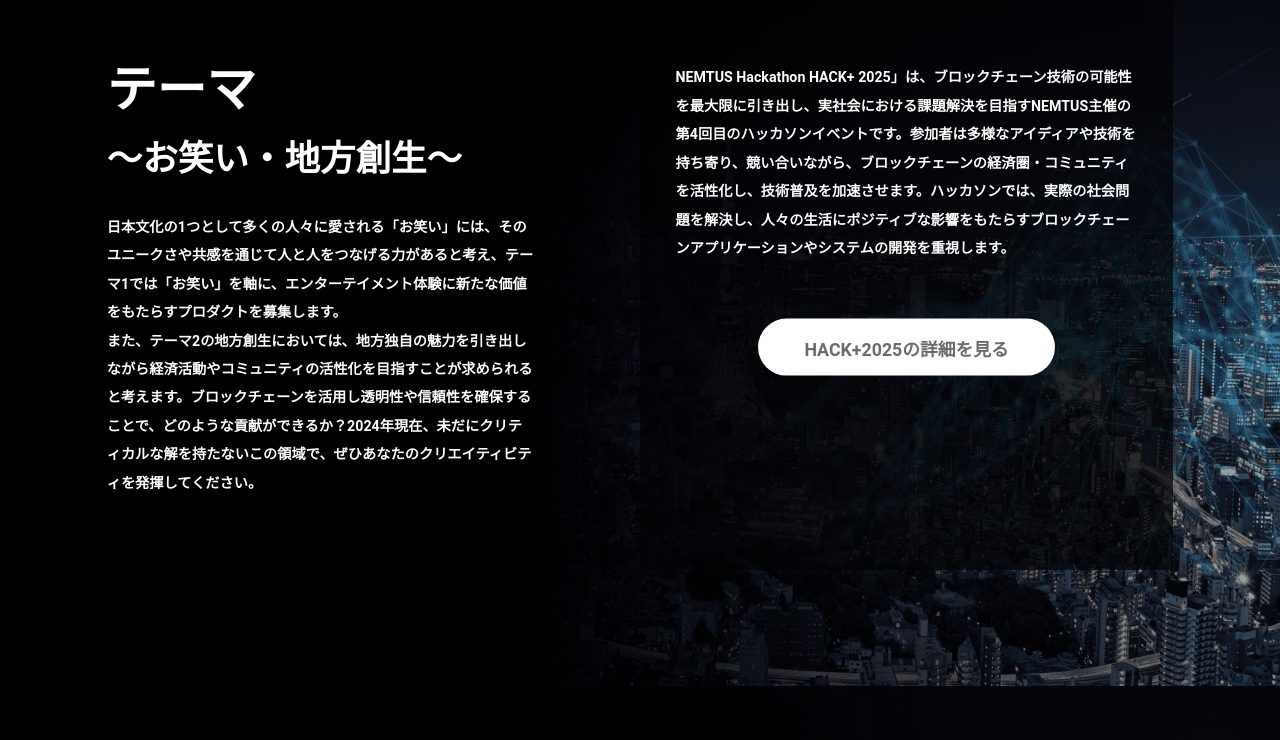
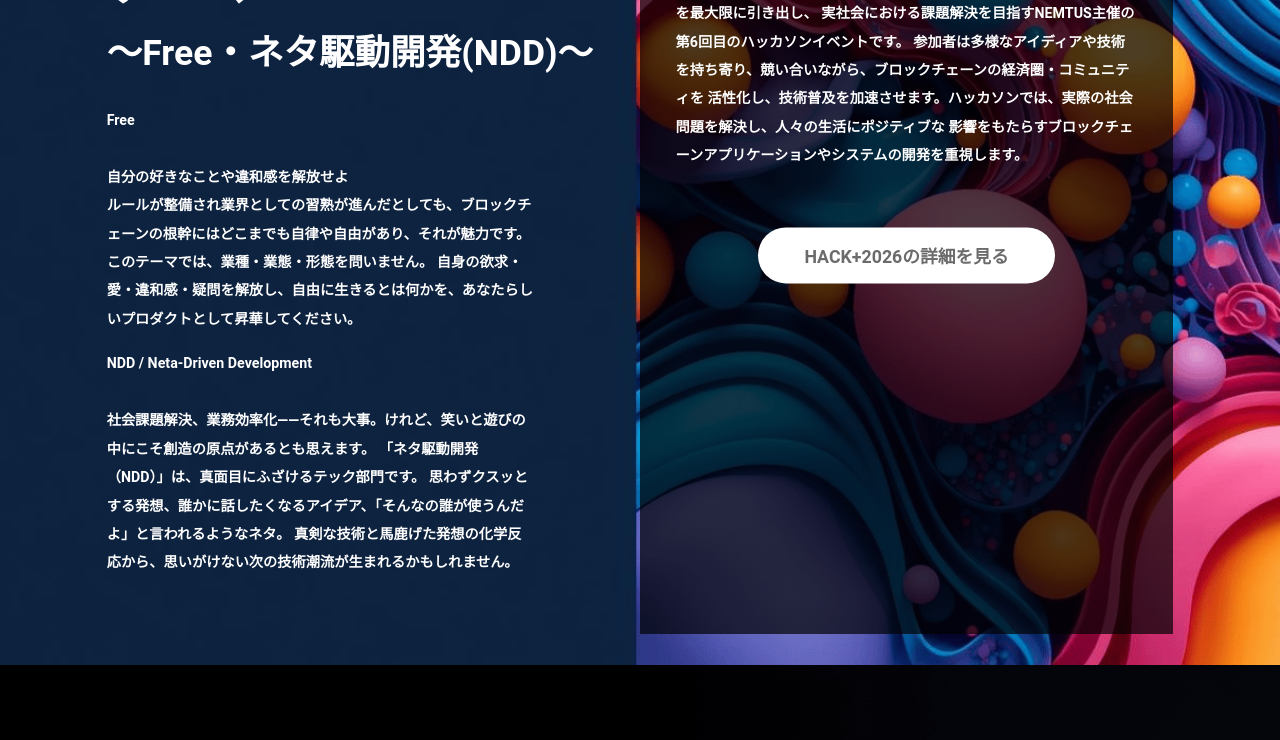
Before and after one commit to nemtus/hackathon-lp, a website: page public/index.html in a window 1280 px wide. Shown: the part 1677-2417 px from the top of the page. Drawn offline with nearby package versions, Linux system fonts and the light colour scheme.

Commit message:
add HACK+2026 section

```diff
--- a/public/assets/css/style.css
+++ b/public/assets/css/style.css
@@ -278,6 +278,14 @@
 	line-height: min(1.6666666667vw, 24px);
 	margin-top: min(0.5555555556vw, 8px);
 	text-align: center;
+}
+
+.hack-2026 {
+	background: url(../img/bg-2026.png) no-repeat center center/cover;
+	background-attachment: fixed;
+	height: 100vh;
+	min-height: 934px;
+	position: relative;
 }
 
 .hack-2025 {
@@ -620,6 +628,11 @@
 	margin-top: 0vw;
 }
 
+.hack-2026 {
+	height: auto;
+	min-height: auto;
+}
+
 .hack-2025 {
 	height: auto;
 	min-height: auto;
--- a/public/index.html
+++ b/public/index.html
@@ -23,6 +23,7 @@
 		<div class="header-content-area">
 			<div class="header-content-area-inner">
 				<ul class="header-list">
+					<li><a href="https://hackathon-2026.nemtus.com/">HACK+2026</a></li>
 					<li><a href="https://hackathon-2025.nemtus.com/">HACK+2025</a></li>
 					<li><a href="https://hackathon-2024.nemtus.com/">HACK+2024</a></li>
 					<li><a href="https://hackathon-2023.nemtus.com/">HACK+2023</a></li>
@@ -50,6 +51,7 @@
 
 		<div class="drawer-content">
 			<ul class="drawer-content-items">
+				<li class="drawer-content-item"><a href="https://hackathon-2026.nemtus.com/">HACK+2026</a></li>
 				<li class="drawer-content-item"><a href="https://hackathon-2025.nemtus.com/">HACK+2025</a></li>
 				<li class="drawer-content-item"><a href="https://hackathon-2024.nemtus.com/">HACK+2024</a></li>
 				<li class="drawer-content-item"><a href="https://hackathon-2023.nemtus.com/">HACK+2023</a></li>
@@ -66,6 +68,15 @@
 			<div class="usual__inner">
 				<h2 class="usual__title">ハッカソン履歴一覧</h2>
 				<div class="usual__items fuwa">
+					<a href="https://hackathon-2026.nemtus.com/" class="usual__item">
+						<div class="usual__item-img"><img src="./assets/img/hack-2026.png" alt="HACK+2026"></div>
+						<p class="usual__item-title">HACK+2026</p>
+						<p class="usual__item-text">
+							２テーマ<br>
+							Free<br>
+							ネタ駆動開発(NDD)
+						</p>
+					</a>
 					<a href="https://hackathon-2025.nemtus.com/" class="usual__item">
 						<div class="usual__item-img"><img src="./assets/img/hack-2025-new.png" alt="HACK+2025"></div>
 						<p class="usual__item-title">HACK+2025</p>
@@ -102,6 +113,63 @@
 			</div>
 		</section>
 
+		<section class="hack-2026">
+			<div class="hack__inner">
+				<div class="hack__left fuwa">
+					<div class="hack__logo">
+						<img src="./assets/img/logo-2026.png" alt="HACK+ NEMTUS Hackathon 2026">
+					</div>
+
+					<p class="hack__title">
+						テーマ<br>
+						<span>〜Free・ネタ駆動開発(NDD)〜</span>
+					</p>
+
+					<p class="hack__text">
+						Free<br><br>
+						自分の好きなことや違和感を解放せよ<br>
+						ルールが整備され業界としての習熟が進んだとしても、ブロックチェーンの根幹にはどこまでも自律や自由があり、それが魅力です。
+						このテーマでは、業種・業態・形態を問いません。
+						自身の欲求・愛・違和感・疑問を解放し、自由に生きるとは何かを、あなたらしいプロダクトとして昇華してください。
+					</p>
+					<br>
+					<p class="hack__text">
+						NDD / Neta-Driven Development<br><br>
+						社会課題解決、業務効率化――それも大事。けれど、笑いと遊びの中にこそ創造の原点があるとも思えます。
+						「ネタ駆動開発（NDD）」は、真面目にふざけるテック部門です。
+						思わずクスッとする発想、誰かに話したくなるアイデア、「そんなの誰が使うんだよ」と言われるようなネタ。
+						真剣な技術と馬鹿げた発想の化学反応から、思いがけない次の技術潮流が生まれるかもしれません。
+					</p>
+
+					<div class="hack__button-container">
+						<!--	<a href="https://hackathon-2026.nemtus.com/" class="button">HACK+2026の詳細を見る</a> -->
+					</div>
+				</div>
+
+				<div class="hack__right fuwa">
+					<div class="hack__right-img">
+						<!--	<img src="./assets/img/img-2026.png" alt="HACK+2026のイメージ画像"> -->
+
+						<p class="hack__right-title"> </p>
+						<p class="hack__text-2">
+							NEMTUS Hackathon 2026 HACK+」は、ブロックチェーン技術の可能性を最大限に引き出し、
+							実社会における課題解決を目指すNEMTUS主催の第6回目のハッカソンイベントです。
+							参加者は多様なアイディアや技術を持ち寄り、競い合いながら、ブロックチェーンの経済圏・コミュニティを
+							活性化し、技術普及を加速させます。ハッカソンでは、実際の社会問題を解決し、人々の生活にポジティブな
+							影響をもたらすブロックチェーンアプリケーションやシステムの開発を重視します。
+						</p>
+
+						<p class="hack__right-title hack__right-title-2"></p>
+						<p class="hack__text-2">
+						</p>
+
+						<div class="hack__button-container">
+							<a href="https://hackathon-2026.nemtus.com/" class="button">HACK+2026の詳細を見る</a>
+						</div>
+					</div>
+				</div>
+		</section>
+
 		<section class="hack-2025">
 			<div class="hack__inner">
 				<div class="hack__left fuwa">
@@ -121,10 +189,11 @@
 				</div>
 				<div class="hack__right fuwa">
 					<p class="hack__text-2">
-						NEMTUS Hackathon HACK+ 2025」は、ブロックチェーン技術の可能性を最大限に引き出し、実社会における課題解決を目指すNEMTUS主催の第4回目のハッカソンイベントです。参加者は多様なアイディアや技術を持ち寄り、競い合いながら、ブロックチェーンの経済圏・コミュニティを活性化し、技術普及を加速させます。ハッカソンでは、実際の社会問題を解決し、人々の生活にポジティブな影響をもたらすブロックチェーンアプリケーションやシステムの開発を重視します。
+
 					</p>
 					<div class="hack__button-container">
-						<a href="https://hackathon-2025.nemtus.com/" class="button">HACK+2025の詳細を見る</a>
+						<a href="https://nemtus.com/nemtus-hackathon-hack-plus-2025-report/"
+							class="button">HACK+2025の受賞作品を見る</a>
 					</div>
 				</div>
 			</div>
@@ -141,7 +210,8 @@
 						<span>～実社会における課題解決～</span>
 					</p>
 					<p class="hack__text">
-						ブロックチェーン技術はその革新性やポテンシャルを謳うものの、具体的な社会的価値の実現までが見えにくい現状があり、NEMTUS主催の第3回目ハッカソン“Real Impact”では、単なる技術的な実験ではなく、実際の社会問題を解決し、人々の生活にポジティブな影響をもたらすブロックチェーンアプリケーションやシステムの開発を重視したハッカソンが開催されました。
+						ブロックチェーン技術はその革新性やポテンシャルを謳うものの、具体的な社会的価値の実現までが見えにくい現状があり、NEMTUS主催の第3回目ハッカソン“Real
+						Impact”では、単なる技術的な実験ではなく、実際の社会問題を解決し、人々の生活にポジティブな影響をもたらすブロックチェーンアプリケーションやシステムの開発を重視したハッカソンが開催されました。
 					</p>
 					<div class="hack__button-container">
 						<a href="https://hackathon-2024.nemtus.com/" class="button">HACK+2024の詳細を見る</a>
@@ -155,16 +225,19 @@
 						概要
 					</p>
 					<p class="hack__text-2">
-						NFCを活用したクリプトタッチ決済システム。決済情報を受け渡すための端末機器と、端末機器と通信するモバイルアプリで構成されている。Symbol, Ethereum, Astarチェーンでテスト済。
+						NFCを活用したクリプトタッチ決済システム。決済情報を受け渡すための端末機器と、端末機器と通信するモバイルアプリで構成されている。Symbol, Ethereum,
+						Astarチェーンでテスト済。
 					</p>
 					<p class="hack__right-title hack__right-title-2">
 						評価理由
 					</p>
 					<p class="hack__text-2">
-						決済というユースケースで、Symbolブロックチェーンだけでなくその他のチェーンまで対応し、さらに独自デバイスからアプリまでしっかり作りこまれており、本ハッカソンのテーマである「Real Impact」をとても強く感じることができた力作。様々な店舗に導入されたり、決済以外のユースケースでも活用されたりといった未来につながることが期待を集めた。
+						決済というユースケースで、Symbolブロックチェーンだけでなくその他のチェーンまで対応し、さらに独自デバイスからアプリまでしっかり作りこまれており、本ハッカソンのテーマである「Real
+						Impact」をとても強く感じることができた力作。様々な店舗に導入されたり、決済以外のユースケースでも活用されたりといった未来につながることが期待を集めた。
 					</p>
 					<div class="hack__button-container">
-						<a href="https://nemtus-hackathon.web.app/years/2024/awards" class="button">HACK+2024の授賞作品を見る</a>
+						<a href="https://nemtus-hackathon.web.app/years/2024/awards"
+							class="button">HACK+2024の授賞作品を見る</a>
 					</div>
 				</div>
 			</div>
@@ -204,7 +277,8 @@
 						全体的にレベルが高く、社会的に非常に意義ある取り組みであり、献血の奨励と献血への感謝を伝えるこのシステムが実生活に導入されることに大きな期待を集めた。
 					</p>
 					<div class="hack__button-container">
-						<a href="https://nemtus-hackathon.web.app/years/2023/awards" class="button">HACK+2023の授賞作品を見る</a>
+						<a href="https://nemtus-hackathon.web.app/years/2023/awards"
+							class="button">HACK+2023の授賞作品を見る</a>
 					</div>
 				</div>
 			</div>
@@ -235,7 +309,9 @@
 						概要
 					</p>
 					<p class="hack__text-2">
-						キャラクター育成型の2D見下ろしアクションゲーム！ パラメータはライフ・パワー・インテリジェンスの３種類。育成方針によって戦闘スタイルも変わる！ランダム生成されるダンジョンでコインを集め、キャラを育成し、他プレイヤーと競いながら無限タワーの記録に挑戦 。階が上がれば上がるほど敵は強くなるので育成しながら頂上を目指せ。街に帰れば育成だけでなく、様々なNPCプレイヤーがお出迎え。
+						キャラクター育成型の2D見下ろしアクションゲーム！
+						パラメータはライフ・パワー・インテリジェンスの３種類。育成方針によって戦闘スタイルも変わる！ランダム生成されるダンジョンでコインを集め、キャラを育成し、他プレイヤーと競いながら無限タワーの記録に挑戦
+						。階が上がれば上がるほど敵は強くなるので育成しながら頂上を目指せ。街に帰れば育成だけでなく、様々なNPCプレイヤーがお出迎え。
 					</p>
 					<p class="hack__right-title hack__right-title-2">
 						評価理由
```
Also changed, not shown: public/assets/img/bg-2026.png (added), public/assets/img/hack-2026.png (added), public/assets/img/logo-2026.png (added), 4 other files.
